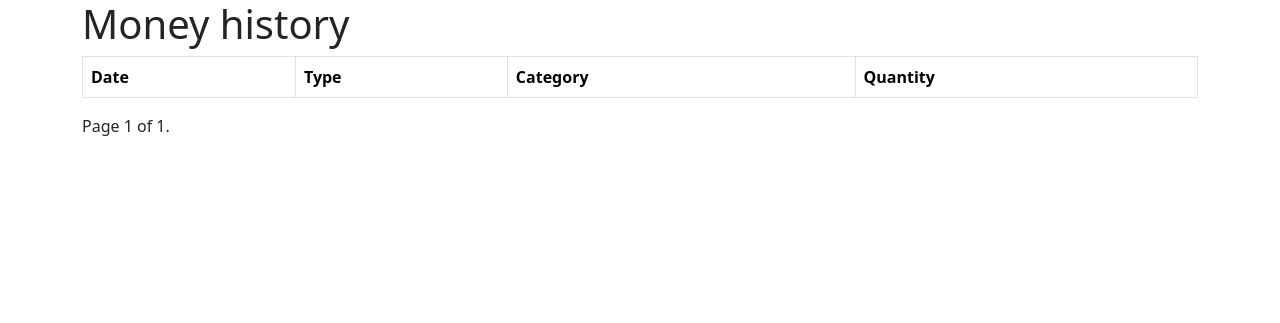
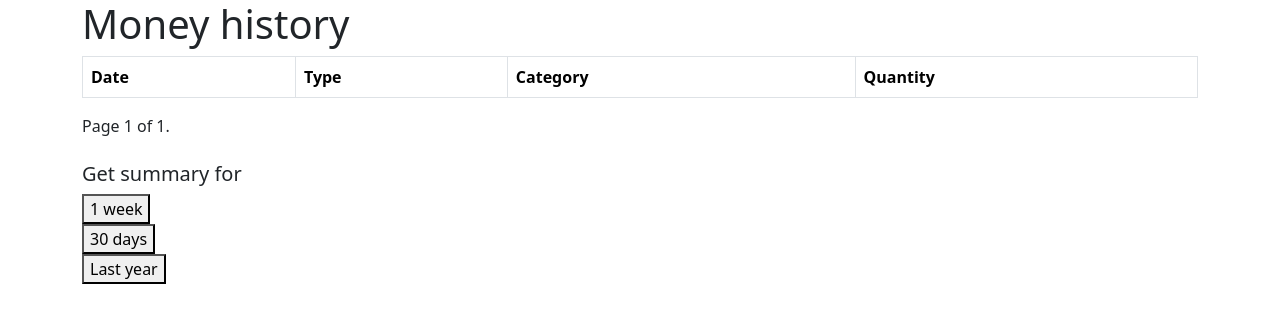
Before and after one commit to marklim-cs/personal_expense_tracker, a Django app: page /history in a window 1280 px wide. Shown: the part 60-383 px from the top of the page. Run offline with Django 5.2, Linux system fonts and the light colour scheme; a user stored in the database is signed in; data comes from the database, SQL or seed files in the repository; both versions use the stored data as it was after the commit; lists and menus that the app fills with data are empty.

Commit message:
code restructuring & one week summary function

```diff
--- a/expense_tracker/app/templates/history.html
+++ b/expense_tracker/app/templates/history.html
@@ -48,6 +48,17 @@
                             {% endif %}
                         </span>
                     </div>
+                    <br>
+                    <h5>Get summary for</h5>
+                    <form method="get" action="{% url 'one_week' %}">
+                        <button type="submit">1 week</button>
+                    </form>
+                    <form method="get" action="{% url 'thirty_days' %}">
+                        <button type="submit">30 days</button>
+                    </form>
+                    <form>
+                        <button type="submit">Last year</button>
+                    </form>
                 </div>
             </div>
         </div>
--- a/expense_tracker/app/urls.py
+++ b/expense_tracker/app/urls.py
@@ -10,5 +10,6 @@ urlpatterns = [
     path("add_expenses", views.add_expenses, name="add_expenses"),
     path("history", views.history, name="history"),
     path("delete_expense", views.delete_expense, name="delete_expense"),
-    path("thirty_days", views.thirty_days_summary, name="thirty_days")
+    path("thirty_days", views.thirty_days_summary, name="thirty_days"),
+    path("one_week", views.one_week_summary, name="one_week"),
 ]
--- a/expense_tracker/app/views.py
+++ b/expense_tracker/app/views.py
@@ -76,22 +76,17 @@ def history(request):
     return render(request, "history.html", {"page_obj": page_obj})
 
 def thirty_days_summary(request):
-    today = datetime.date.today()
-    one_month_ago = today - datetime.timedelta(days=30)
+    today_lte = datetime.date.today()
+    one_month_ago_gte = today_lte - datetime.timedelta(days=30)
 
     current_user = request.user
 
     if not current_user.is_authenticated:
         return render(request, "index.html")
 
-    expense_queryset = AddMoneyInfo.objects.filter(user=current_user, money_type="Expense", date__gte=one_month_ago, date__lte=today)
-    expense_summary = get_expense_category(expense_queryset)
-
-    income_queryset = AddMoneyInfo.objects.filter(user=current_user, money_type="Income", date__gte=one_month_ago, date__lte=today)
-    income_summary = get_income_total(income_queryset)
-
-    saving_queryset = AddMoneyInfo.objects.filter(user=current_user, money_type="Saving", date__gte=one_month_ago, date__lte=today)
-    saving_summary = get_saving_total(saving_queryset)
+    expense_summary = get_summary(current_user, "Expense", today_lte, one_month_ago_gte)
+    income_summary = get_summary(current_user, "Income", today_lte, one_month_ago_gte)
+    saving_summary = get_summary(current_user, "Saving", today_lte, one_month_ago_gte)
 
     context = {
         "expense_summary": expense_summary,
@@ -101,34 +96,54 @@ def thirty_days_summary(request):
 
     return render(request, "thirty_days.html",  context)
 
+def one_week_summary(request):
+    today_lte = datetime.date.today()
+    one_week_ago_gte = today_lte - datetime.timedelta(days=7)
 
-def get_expense_category(expense_queryset):
-    expense_categories = expense_queryset.filter(
-        money_type="Expense").values_list("category", flat=True).distinct()
+    current_user = request.user
+    if not current_user.is_authenticated:
+        return render(request, "index.html")
 
-    final_report = {}
-    for category in expense_categories:
-        total_quantity = expense_queryset.filter(
-            category=category, money_type="Expense").aggregate(total=Sum("quantity"))['total']
-        final_report[category] = total_quantity or 0
+    expense_summary = get_summary(current_user, "Expense", today_lte, one_week_ago_gte)
+    income_summary = get_summary(current_user, "Income", today_lte, one_week_ago_gte)
+    saving_summary = get_summary(current_user, "Saving", today_lte, one_week_ago_gte)
 
-    final_report["Total"] = expense_queryset.filter(money_type="Expense").aggregate(total=Sum("quantity"))['total']
+    context = {
+        "expense_summary": expense_summary,
+        "income_summary": income_summary,
+        "saving_summary": saving_summary,
+    }
 
-    return final_report
+    return render(request, "one_week.html",  context)
 
-def get_income_total(income_queryset):
-    total_quantity = income_queryset.filter(money_type="Income").aggregate(total=Sum("quantity"))['total']
-    return total_quantity
 
-def get_saving_total(saving_queryset):
-    total_quantity = saving_queryset.filter(money_type="Saving").aggregate(total=Sum("quantity"))['total']
-    return total_quantity
+def get_summary(current_user, money_type, date1_lte, date2_gte):
+    queryset = AddMoneyInfo.objects.filter(user=current_user, money_type=money_type, date__gte=date2_gte, date__lte=date1_lte)
+
+    def get_total(queryset, money_type):
+        if money_type == "Expense":
+            expense_categories = queryset.filter(
+                money_type=money_type).values_list("category", flat=True).distinct()
+
+            final_report = {}
+            for category in expense_categories:
+                total_quantity = queryset.filter(
+                    category=category, money_type=money_type).aggregate(total=Sum("quantity"))['total']
+                final_report[category] = total_quantity or 0
+
+            final_report["Total"] = queryset.filter(money_type=money_type).aggregate(total=Sum("quantity"))['total']
+            return final_report
+        else:
+            total_quantity = queryset.filter(money_type=money_type).aggregate(total=Sum("quantity"))['total']
+            return total_quantity
+
+    summary = get_total(queryset, money_type)
+    return summary
 
 
 def delete_expense(request):
     if not request.user.is_authenticated:
         return render(request, "index.html")
-
 
     try:
         if request.method == "POST":
```
Also changed, not shown: expense_tracker/app/templates/one_week.html (added, +54 -0 lines), expense_tracker/db.sqlite3.
